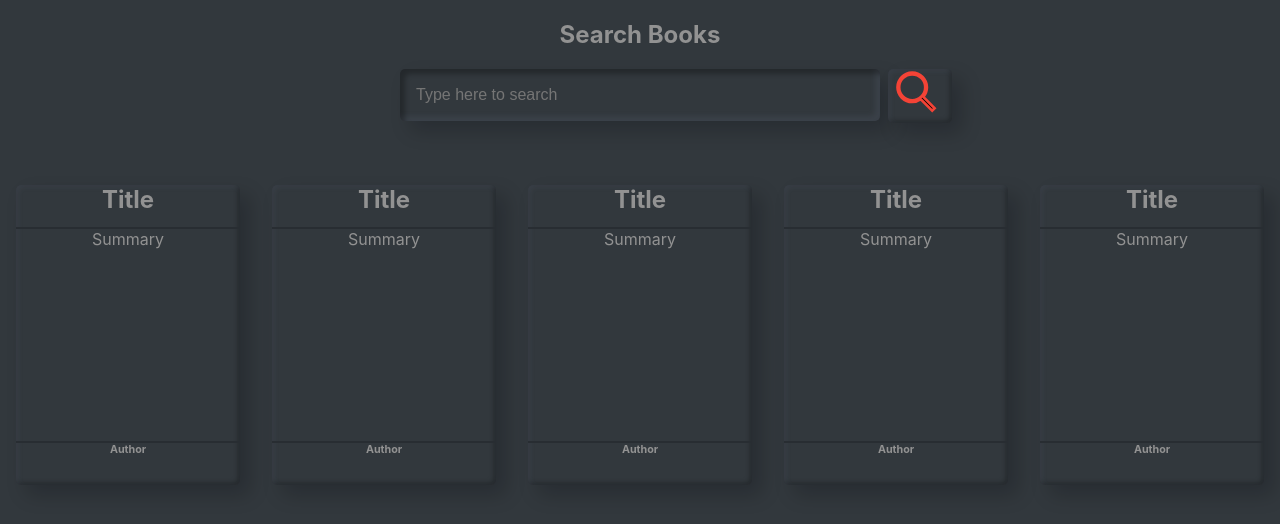
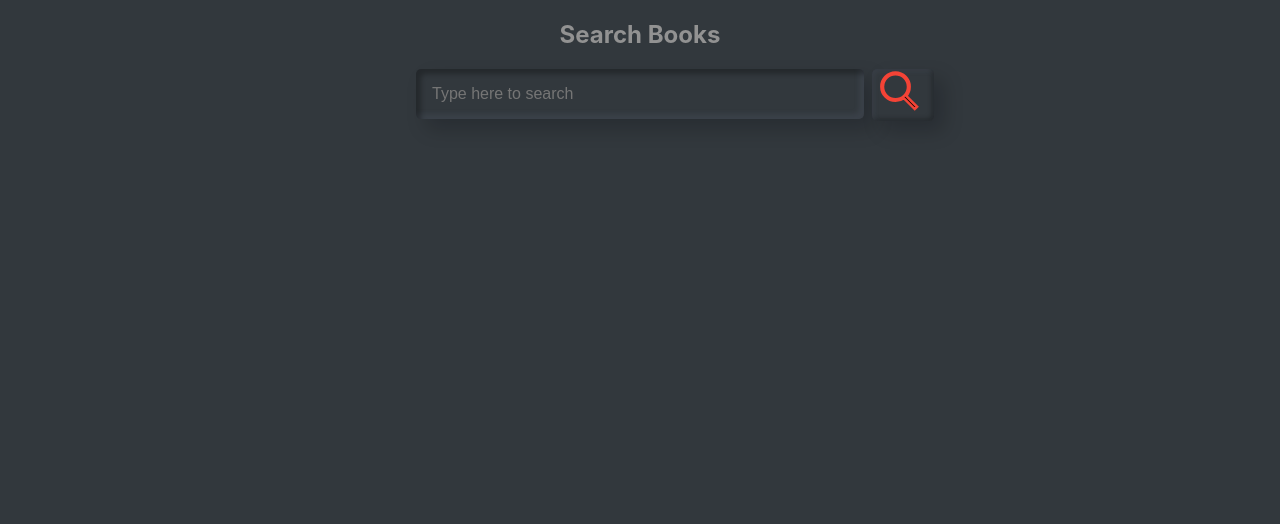
Before and after one commit to nayak-kratik/Search-Engine, a React (Create React App) app: page / in a window 1280 px wide. Shown: the top 524 px of the page. Built offline with nearby package versions, Linux system fonts and the light colour scheme; the HTML template or start-up script is replaced by a standard one.

Commit message:
Display searched books as cards

```diff
--- a/src/App.css
+++ b/src/App.css
@@ -38,7 +38,7 @@
 }
 
 .search-bar__submit {
-  height: 54px;
+  height: 52px;
   border-radius: var(--border-radius);
   background-color: var(--theme-gray-color);
   cursor: pointer;
@@ -55,12 +55,14 @@
 .search-recommendation {
   width: calc(35%);
   position: absolute;
+  box-sizing: border-box;
   margin: auto;
   left: 0;
   right: 0;
   background: var(--theme-gray-color);
   cursor: pointer;
   border-radius: var(--border-radius);
+  z-index: 1;
   box-shadow: 10px 10px 20px rgba(0, 2, 10, 0.2),
     inset 5px 5px 5px 0px rgba(0, 0, 0, 0.28),
     inset -5px -5px 5px 0px rgba(103, 108, 132, 0.17);
@@ -85,21 +87,22 @@
   );
   background-clip: text;
   -webkit-background-clip: text;
-  /* -webkit-text-fill-color: transparent; */
-  text-shadow: 0px 0px 5px var(--highlight-color);
+  text-shadow: 0px 0px 2px var(--highlight-color);
 }
 
 /* Search Result Display card */
 .search-result__display-card {
-  min-width: 200px;
+  min-width: 250px;
   border-radius: var(--border-radius);
   height: 300px;
   color: var(--text-color);
+  position: relative;
+  /* z-index: -1; */
+  cursor: pointer;
 }
 
-.display-card__title {
-  border-bottom: 2px solid #282d32;
+.read-more {
+  right: 5%;
+  bottom: 5%;
+  color: var(--text-color-light);
 }
-.display-card__author {
-  border-top: 2px solid #282d32;
-}
--- a/src/index.css
+++ b/src/index.css
@@ -2,6 +2,7 @@
   --theme-gray-color: #32383d;
   --element-bg-color: #282c30;
   --text-color: #929292;
+  --text-color-light: #5a5d61;
   --border-radius: 5px;
   --highlight-color: #f44336;
   --highlight-gradient-shift: #df5031;
--- a/src/styles/common.css
+++ b/src/styles/common.css
@@ -669,3 +669,6 @@
 .disabled {
   cursor: not-allowed !important;
 }
+.overflow-scroll {
+  overflow: scroll;
+}
--- a/src/views/AutoComplete.jsx
+++ b/src/views/AutoComplete.jsx
@@ -1,4 +1,4 @@
-import React, { useState, useEffect } from "react";
+import React, { useState } from "react";
 import { SearchBar, SearchResult } from "./components";
 import SearchEngine from "../utils/search";
 
@@ -6,6 +6,22 @@ const AutoComplete = () => {
   const [searchInstance] = useState(new SearchEngine());
   const [searchResult, setSearchResult] = useState([]);
   const [selectedBook ,setSelectedBook] = useState(undefined)
+  const [allSelectedBooks,setAllSelectedBook] = useState([])
+
+
+  const populateInputField =(title) =>{
+    document.getElementsByClassName('search-bar__input')[0].value = title
+    document.getElementsByClassName('search-bar__input')[0].style.color = 'var(--highlight-color)'
+  }
+  const unPopulateInputField =() =>{
+    document.getElementsByClassName('search-bar__input')[0].value = ''
+    document.getElementsByClassName('search-bar__input')[0].style.color = 'var(--text-color)'
+  }
+
+  const highlightSelectedBook = (chosenBook) =>{
+    setSearchResult([])
+    populateInputField(chosenBook.title)
+   }
 
   const onChange = (event) => {
     const searchQuery = event.target.value.toLowerCase();
@@ -16,17 +32,22 @@ const AutoComplete = () => {
         : []
     );
   };
+
   const onSelect =(e) =>{
     // Convert DOMStringMap to Object
     // The DOMStringMap interface is used for the HTMLElement.dataset attribute,to represent data for custom attributes added to elements.
+    const chosenBook = Object.assign({}, e.target.dataset)
     setSelectedBook(
-      Object.assign({}, e.target.dataset)
+      chosenBook
     )
+    highlightSelectedBook(chosenBook)
   }
 
   const onSubmit = (e) => {
-    console.log(e);
+    setAllSelectedBook(prevSelectedBooks => [...prevSelectedBooks,selectedBook]);
+    unPopulateInputField()
   };
+
   const searchBarParams = {
     onChange,
     onSubmit,
@@ -37,7 +58,7 @@ const AutoComplete = () => {
   return (
     <>
       <SearchBar {...searchBarParams}></SearchBar>
-      <SearchResult></SearchResult>
+      <SearchResult allBooks={allSelectedBooks} ></SearchResult>
     </>
   );
 };
--- a/src/views/components/DisplayCard.jsx
+++ b/src/views/components/DisplayCard.jsx
@@ -2,13 +2,18 @@ import React from "react";
 import "../../styles/common.css";
 import "../../App.css";
 
-const DisplayCard = () => {
+const DisplayCard = ({ title, summary, author }) => {
   return (
-    <div className="search-result__display-card d-flex flex-column flex-1 m-3 box-shadow-outset">
-      <h2 className="display-card__title flex-1 m-0">Title</h2>
-      <p className="display-card__summary flex-5 m-0">Summary</p>
-      <h6 className="display-card__author flex-1 m-0"> Author</h6>
-    </div>
+    <>
+      <div className="search-result__display-card d-flex flex-column flex-1 m-3 px-3 box-shadow-outset justify-content-center">
+        <h2>{title}</h2>
+        <sup>By - {author}</sup>
+        <span className="read-more position-absolute">
+          Hover to read summary
+        </span>
+        {/* <p className="display-card__summary flex-5 m-0">{summary}</p> */}
+      </div>
+    </>
   );
 };
 export default DisplayCard;
--- a/src/views/components/SearchBar.jsx
+++ b/src/views/components/SearchBar.jsx
@@ -12,7 +12,6 @@ const SearchBar = ({
   searchResult,
   selectedBook,
 }) => {
-  console.log(selectedBook);
   return (
     <>
       <h2 className="title font-weight-bold">Search Books</h2>
@@ -24,6 +23,7 @@ const SearchBar = ({
         }}
       >
         <input
+          type="search"
           id="js-search-input"
           list="books"
           placeholder="Type here to search"
@@ -45,6 +45,7 @@ const SearchBar = ({
                 data-summary={item.summary}
                 data-author={item.author}
                 onClick={(e) => {
+                  e.preventDefault();
                   onSelect(e);
                 }}
               >
@@ -53,21 +54,14 @@ const SearchBar = ({
             ))}
         </div>
 
-        {selectedBook ? (
-          <button
-            className="search-bar__submit border-0 ml-2 box-shadow-outset"
-            type="submit"
-          >
-            <img src={SearchLogo} alt="Search Logo" className="h-100 w-100" />
-          </button>
-        ) : (
-          <button
-            className="search-bar__submit border-0 ml-2 box-shadow-outset disabled"
-            type="submit"
-          >
-            <img src={SearchLogo} alt="Search Logo" className="h-100 w-100 " />
-          </button>
-        )}
+        <button
+          className={`search-bar__submit border-0 ml-2 box-shadow-outset ${
+            !selectedBook ? "disabled" : ""
+          }`}
+          type="submit"
+        >
+          <img src={SearchLogo} alt="Search Logo" className="h-100 w-100" />
+        </button>
       </form>
     </>
   );
--- a/src/views/components/SearchResult.jsx
+++ b/src/views/components/SearchResult.jsx
@@ -3,14 +3,12 @@ import "../../styles/common.css";
 import "../../App.css";
 import DisplayCard from "./DisplayCard";
 
-const SearchResult = () => {
+const SearchResult = (props) => {
   return (
     <div className="search-result d-flex flex-wrap mt-5 ">
-      <DisplayCard></DisplayCard>
-      <DisplayCard></DisplayCard>
-      <DisplayCard></DisplayCard>
-      <DisplayCard></DisplayCard>
-      <DisplayCard></DisplayCard>
+      {props.allBooks.map((book, i) => (
+        <DisplayCard key={i} {...book}></DisplayCard>
+      ))}
     </div>
   );
 };
```
Also changed, not shown: src/assets/search.svg.
